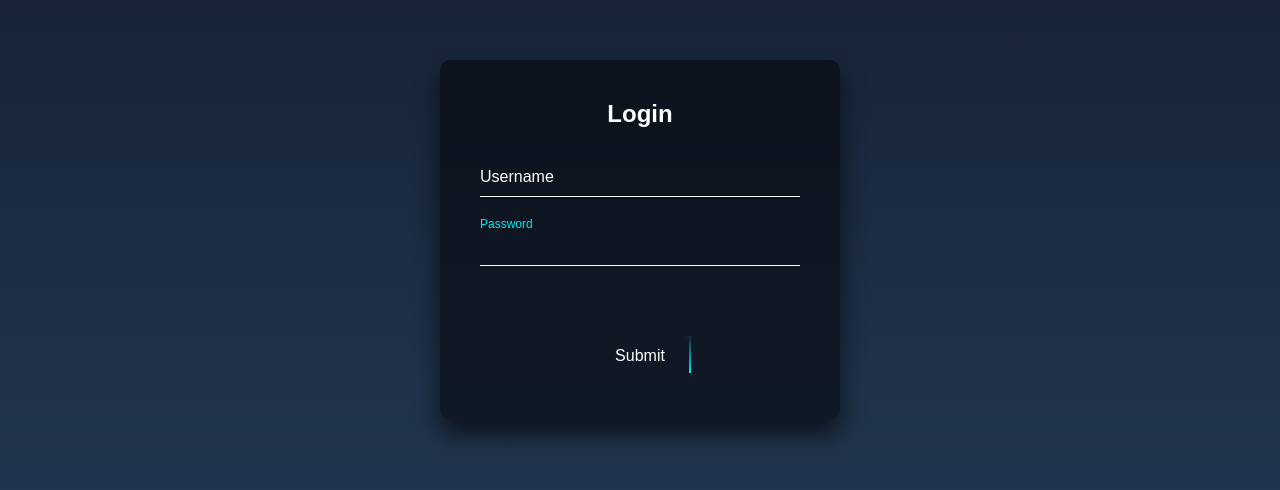
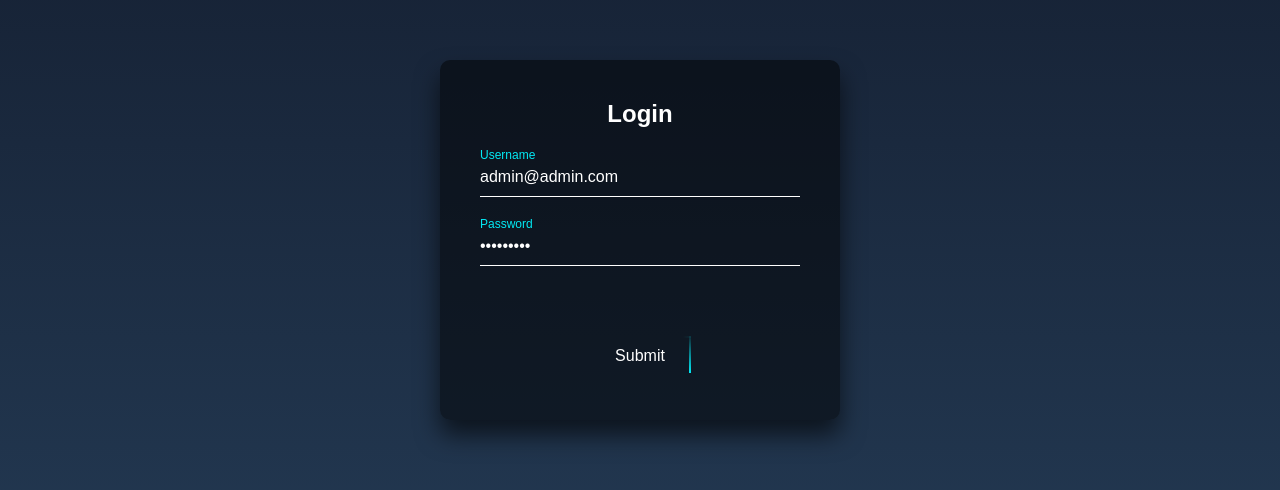
Before and after one commit to Sylvat160/react-js-C, a React (Create React App) app: page /auth/login in a window 1280 px wide. Shown: the part 160-650 px from the top of the page. Built offline with nearby package versions, Linux system fonts and the light colour scheme.

Commit message:
axios set up

```diff
--- a/package.json
+++ b/package.json
@@ -7,6 +7,7 @@
     "@testing-library/jest-dom": "^5.16.5",
     "@testing-library/react": "^13.4.0",
     "@testing-library/user-event": "^13.5.0",
+    "axios": "^1.2.0",
     "react": "^18.2.0",
     "react-dom": "^18.2.0",
     "react-router-dom": "^6.4.2",
--- a/src/pages/Auth/Login.js
+++ b/src/pages/Auth/Login.js
@@ -1,9 +1,13 @@
-import React from 'react';
-import { useState } from 'react';
+import React , { useState } from 'react';
+import { useNavigate } from 'react-router-dom';
+import axios from 'axios';
 
 const Login = () => {
     // const [login, setLogin] = useState('');
     // const [password, setPassword] = useState('');
+
+    let navigate = useNavigate();
+
 
     const onChange = (e) => {
         setCredentials({
@@ -13,19 +17,24 @@ const Login = () => {
     }
 
     const [credentials, setCredentials] = useState({
-        login : '',
-        password : ''
+        email : 'admin@admin.com',
+        password : '111111111'
     });
     const onSubmit = (e) => {
         e.preventDefault();
         console.log(credentials);
+        axios.post('http://localhost:8888/auth/login', credentials)
+            .then(res => {
+                navigate('/admin', { replace: true });
+            })
+            .catch(err => { console.log(err)})
     }
     return (
         <div className="login-box">
         <h2>Login  </h2>
     <form onSubmit={onSubmit}>
         <div className="user-box group">
-            <input type="text" name="login" value={credentials.login} onChange={onChange} required/>
+            <input type="text" name="email" value={credentials.email} onChange={onChange} required/>
             <label htmlFor='login'>Username</label>
         </div>
         <div className="user-box group">
```
Also changed, not shown: src/_services/account.service.js (added), 1 other file (tests, documents, lock files or other folders).
